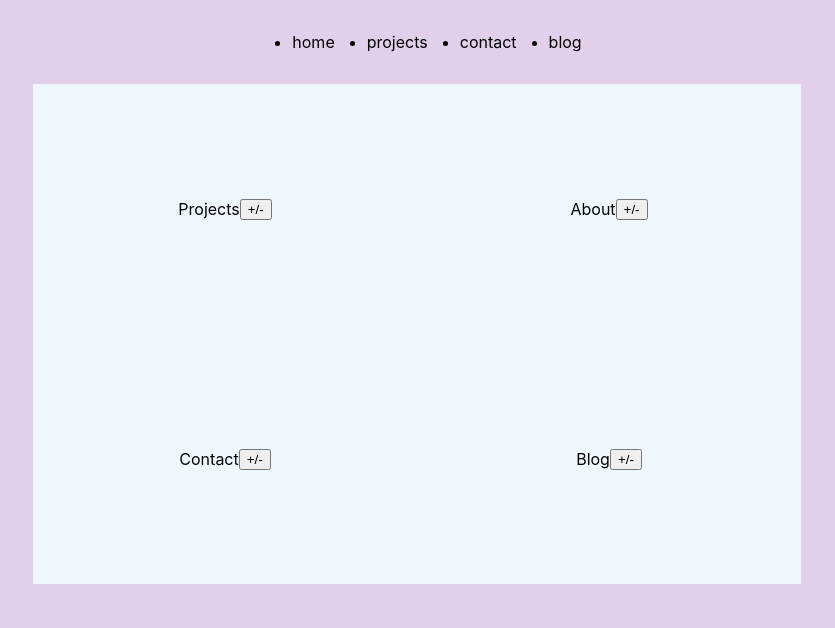
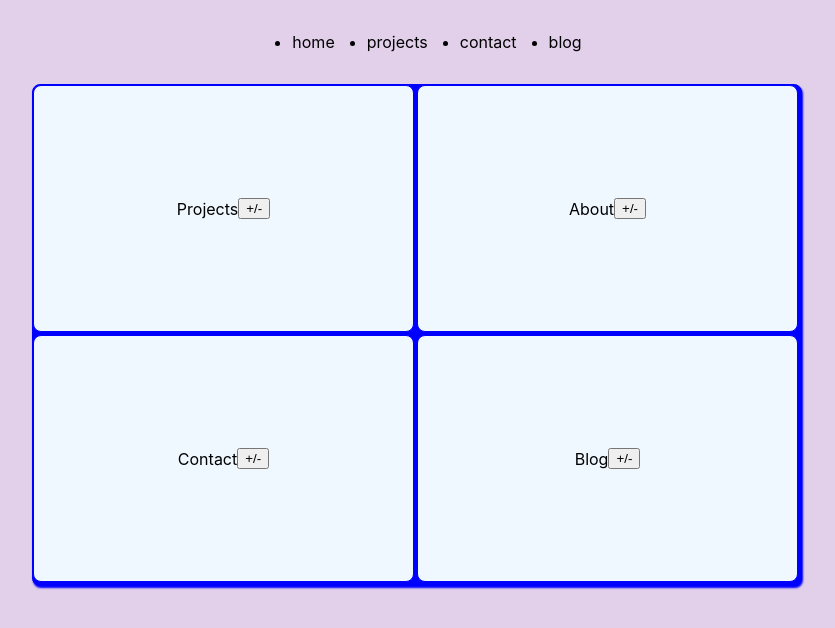
Before and after one commit to cooljasonmelton/site, a React (Create React App) app: page / in a window 1280 px wide. Shown: the top 628 px of the page, without its empty margins (223-1058 px from the left). Built offline with nearby package versions, Linux system fonts and the light colour scheme.

Commit message:
got transitions in app looking right

```diff
--- a/src/App.css
+++ b/src/App.css
@@ -14,30 +14,63 @@
     width: 60%;
     height: 500px;
 
+    border: 1px solid blue;
+    border-radius: 0.5em;
+    box-shadow: 1px 2px 2px blue;
 
-    background-image: url();
+
+    /* background-image: url(); */
     /* background-repeat: no-repeat, repeat; */
-    background-size: cover;
-    background-color: #000000;
+    /* background-size: cover;  */
+    background-color: blue;
 
     flex-wrap: wrap;
 }
 
 .square{
-    position: relative;
-    width: 50%;
-    /* min-width: min(100%, 25em); */
-    height: 50%;
+    position: absolute;
+    z-index: 0;
+
+    width: calc(50% - 5px);
+    height: calc(50% - 5px);
+
+    border: 1px solid blue;
+    border-radius: 0.5em;
+
     background-color: aliceblue;
 
-    transition: 0.5s;
+    transition: 1s;
+}
+
+.projects{
+    top: 0;
+    left: 0;
+}
+
+.about{
+    top: 0;
+    left: 50%;
+}
+
+.contact{
+    top: 50%;
+    left: 0;
+}
+
+.blog{
+    top: 50%;
+    left: 50%;
 }
 
 .active{
-    position: absolute;
     z-index: 1;
+    width: 100%;
+    height: 100%;
     top: 0;
     left: 0;
-    width: 100%;
-    height: 100%;
 }
+
+.inactive{
+    opacity: 0;
+    visibility: hidden;
+}
--- a/src/App.js
+++ b/src/App.js
@@ -11,7 +11,9 @@ const App = () => {
 
   const setClass = name => {
     const classArr = [name, 'square', 'cfb']
+    if (!active) return classArr.join(' ')
     if (active === name) classArr.push('active')
+    else classArr.push('inactive')
     return classArr.join(' ')
   }
 
```
